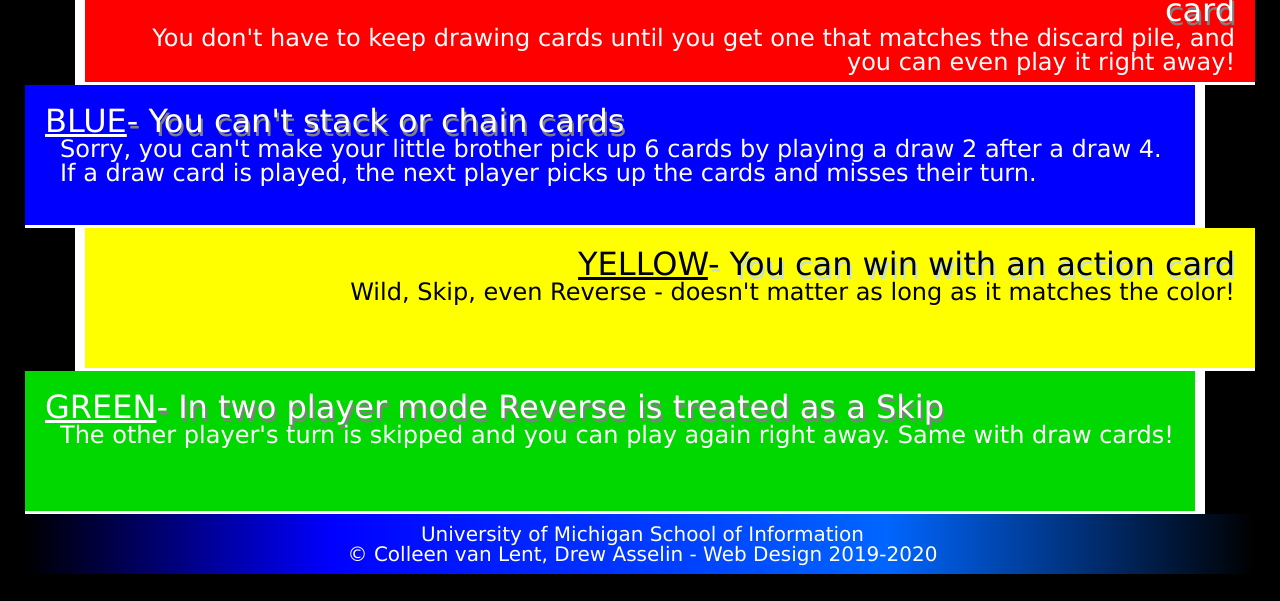
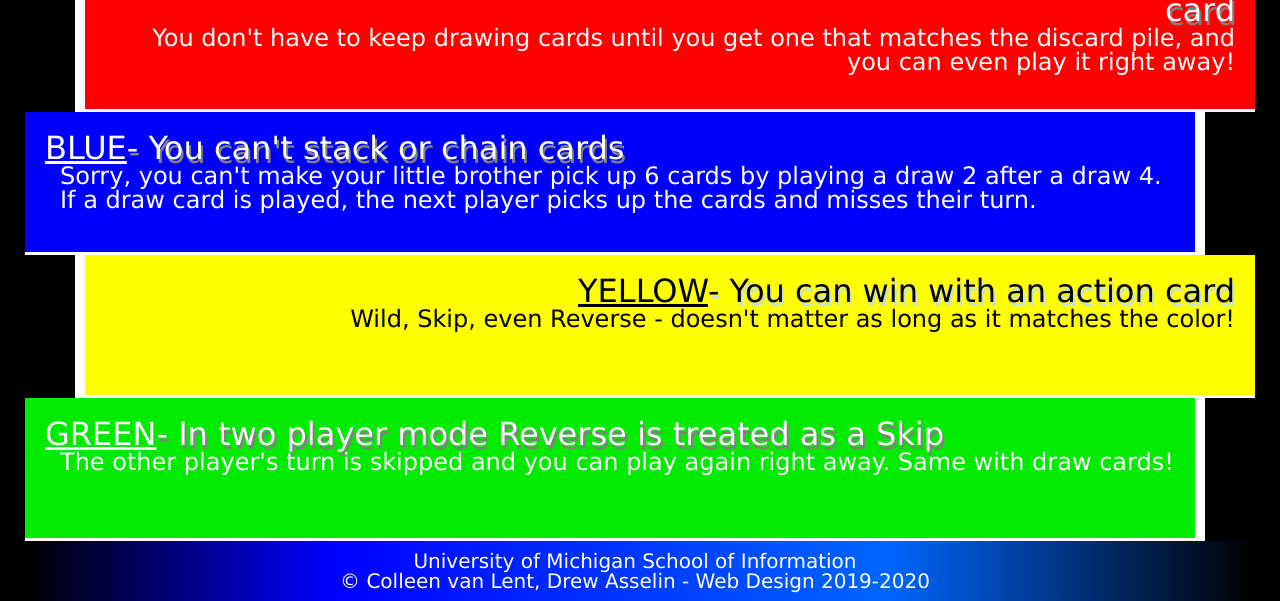
Before and after one commit to taewoongseo/homework2-2022, a plain HTML site: page index.html in a window 1280 px wide. Shown: the part 624-1225 px from the top of the page. Before the commit the page ends 1198 px from the top, so only its background shows below. Drawn offline with Linux system fonts and the light colour scheme.

Commit message:
Add files via upload

```diff
--- a/css/style.css
+++ b/css/style.css
@@ -30,7 +30,7 @@ img{
 }
 
 div{
-	height: 100px;
+	min-height: 100px;
 	padding: 20px;
 	border: solid 3px #FFFFFF;
 }
@@ -80,7 +80,7 @@ div{
 }
 
 .green{
-	background-color: #00D800;
+	background-color: #00EB00;
 	text-align: left;
 	margin-right: 50px;
 	border-right: solid 10px;
@@ -105,4 +105,5 @@ footer > p{
 	padding-top: 10px;
 	padding-right: 10px;
 	padding-bottom: 10px;
+	padding-left: 0;
 }
```
